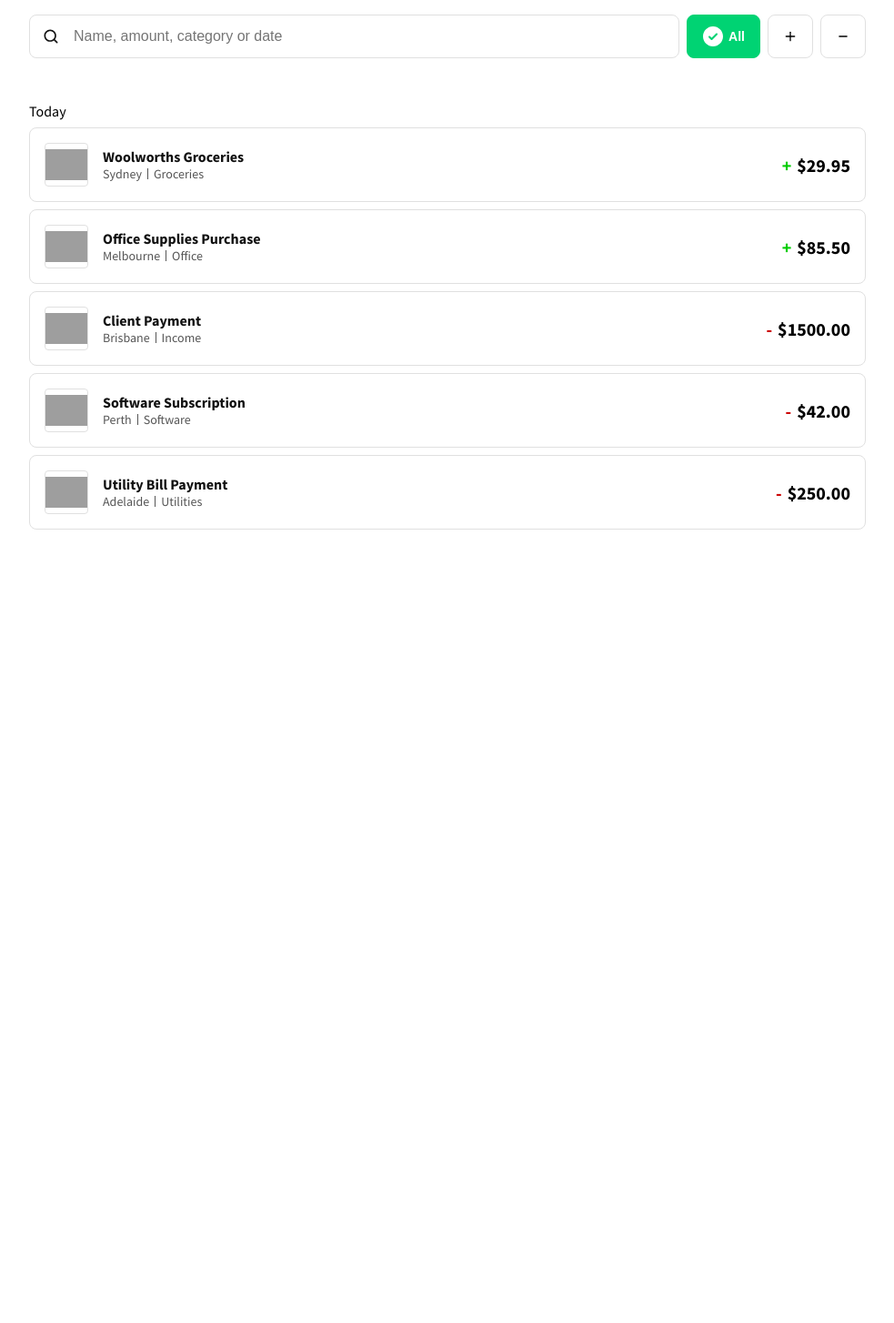
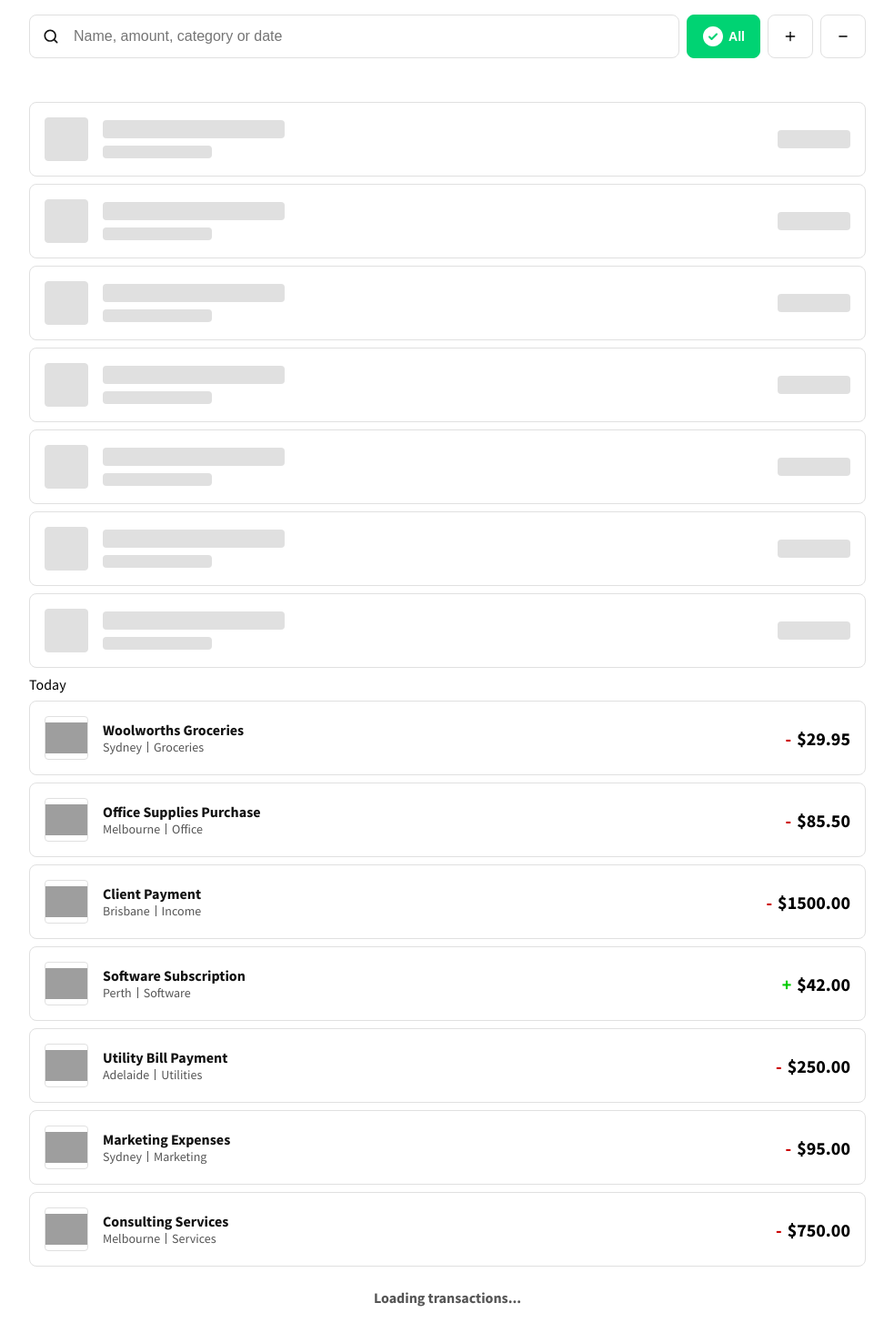
Before and after one commit to rmemon/thriday-fe-code-challenge, a React app: page / in a window 1280 px wide. Shown: the part 156-1610 px from the top of the page at 91% size, without its empty margins (148-1131 px from the left). Before the commit the page ends 800 px from the top, so only its background shows below. Built offline with nearby package versions, Linux system fonts and the light colour scheme; grey boxes are pictures that could not be loaded; the HTML template or start-up script is replaced by a standard one.

Commit message:
Create Transaction List Skeleton Loader, And Load More Loader

```diff
--- a/src/components/TransactionList/index.tsx
+++ b/src/components/TransactionList/index.tsx
@@ -1,6 +1,50 @@
 import React from 'react';
 import './styles.css';
 
+
+const TransactionLoader = ({ showSkeleton = false }: { showSkeleton?: boolean }) => {
+  const skeletonStyle = {
+    background: 'var(--border-color)',
+    borderRadius: '4px'
+  };
+
+  const SkeletonRow = () => (
+    <div className="d-flex align-items-center transaction-row">
+      <div className="d-flex align-items-center justify-content-center transaction-row__icon" style={skeletonStyle} />
+      <div className="d-flex justify-content-between align-items-center flex-1">
+        <div>
+          <div className="transaction-row__title">
+            <div style={{ ...skeletonStyle, width: '200px', height: '20px' }} />
+          </div>
+          <div className="transaction-row__subtitle">
+            <div style={{ ...skeletonStyle, width: '120px', height: '14px', marginTop: '8px' }} />
+          </div>
+        </div>
+        <div className="transaction-row__amount">
+          <div style={{ ...skeletonStyle, width: '80px', height: '20px' }} />
+        </div>
+      </div>
+    </div>
+  );
+
+  if (showSkeleton) {
+    return (
+      <div className="d-flex d-flex-column gap-8">
+        {Array.from({ length: 7 }).map((_, i) => (
+          <SkeletonRow key={`skeleton-${i}`} />
+        ))}
+      </div>
+    );
+  }
+
+  return (
+    <div className="d-flex justify-content-center align-items-center mt-1 mb-1">
+      <div className="d-flex align-items-center gap-8">
+        <p><strong style={{ color: 'var(--text-secondary-color)' }}>Loading transactions...</strong></p>
+      </div>
+    </div>
+  );
+};
 
 export const Transaction: React.FC = () => {
   const generateTransaction = (index: number) => {
@@ -69,11 +113,12 @@ export const Transaction: React.FC = () => {
     };
   };
 
-  const transactions = Array.from({ length: 5 }, (_, index) => generateTransaction(index));
+  const transactions = Array.from({ length: 7 }, (_, index) => generateTransaction(index));
 
   return (
     <section>
       <div className="d-flex d-flex-column gap-8">
+        <TransactionLoader showSkeleton={true} />
         <div>Today</div>
         {transactions.map((transaction: any, index: number) => (
           <div
@@ -107,6 +152,7 @@ export const Transaction: React.FC = () => {
             </div>
           </div>
         ))}
+        <TransactionLoader showSkeleton={false} />
       </div>
     </section>
   );
```
